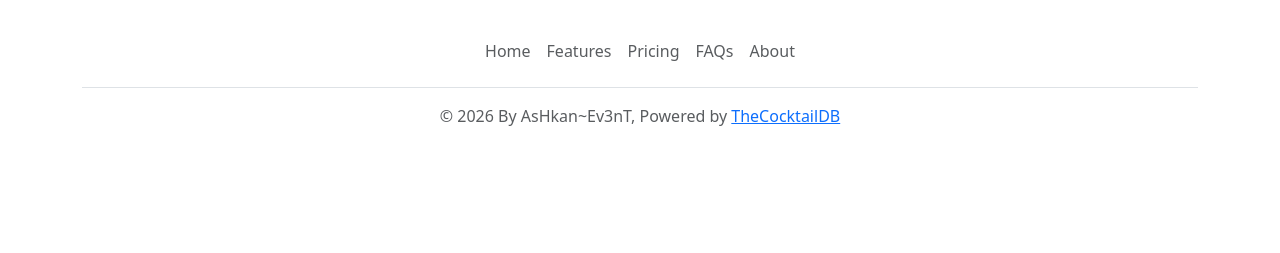
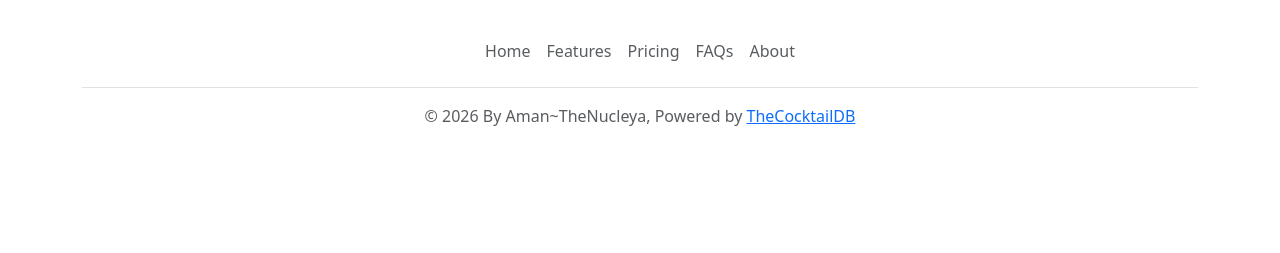
Before and after one commit to TheNucleya02/Drink-recipe-finder, a Django app: template templates/myApp/index.html in a window 1280 px wide. Shown: the part 547-800 px from the top of the page. Run offline with Django 3.2, Linux system fonts and the light colour scheme; the template is opened without the code that fills it, so the values that code supplies are empty; some libraries are stand-ins or nearby versions.

Commit message:
edit UI issue

```diff
--- a/templates/base.html
+++ b/templates/base.html
@@ -59,7 +59,7 @@
         <li class="nav-item"><a href="#" class="nav-link px-2 text-body-secondary">FAQs</a></li>
         <li class="nav-item"><a href="#" class="nav-link px-2 text-body-secondary">About</a></li>
     </ul>
-    <p class="text-center text-body-secondary">© {% now 'Y' %} By AsHkan~Ev3nT, Powered by <a href="https://www.thecocktaildb.com/api.php">TheCocktailDB</a></p>
+    <p class="text-center text-body-secondary">© {% now 'Y' %} By Aman~TheNucleya, Powered by <a href="https://www.thecocktaildb.com/api.php">TheCocktailDB</a></p>
 </footer>
 
 <script
```
